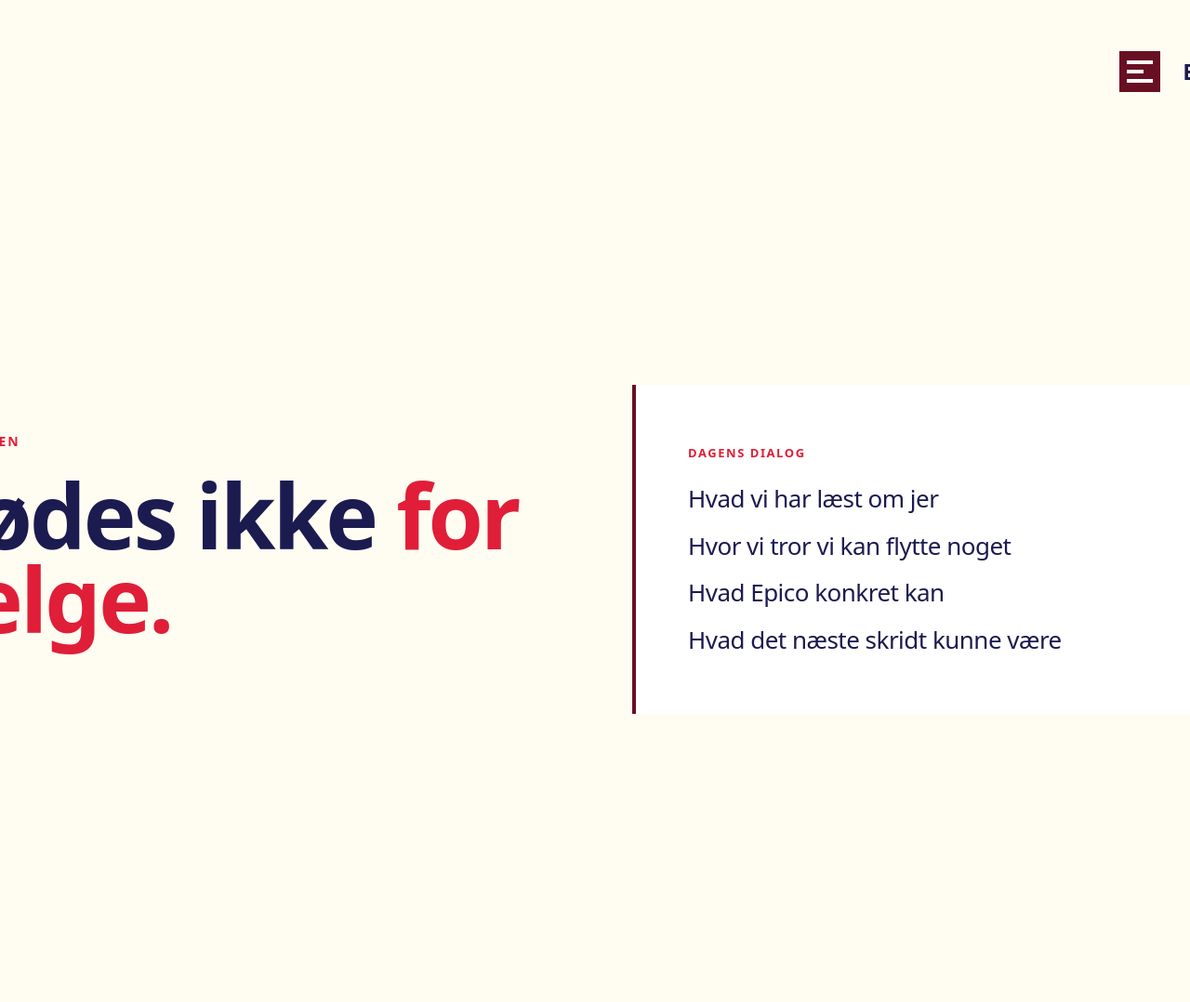
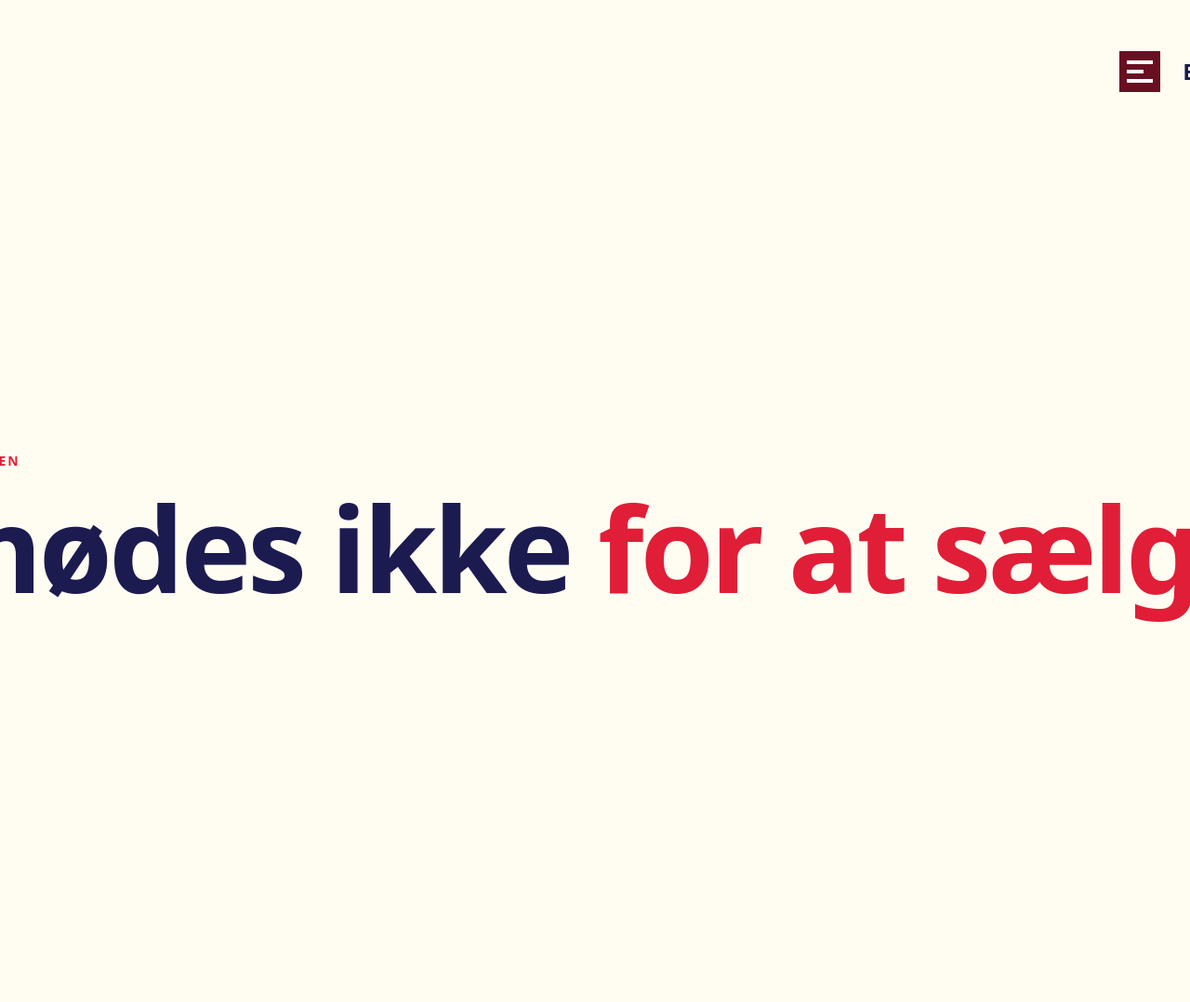
Before and after one commit to Epicodev/pitchmodul, a Python web app: template backend/templates/pitch.html.j2 in a window 1280 px wide. Shown: the part 1105-2183 px from the top of the page at 93% size. Run offline with Jinja, Linux system fonts and the light colour scheme; the template is opened without the code that fills it, so the values that code supplies are empty.

Commit message:
Fix dobbelt-agenda — slide 2 er nu ren narrativ
Slide 2 ('Hvorfor vi mødes') havde en 'Dagens dialog'-boks der
duplikerede slide 3's agenda-punkter. Fjernet — slide 2 er nu
fuldt fokuseret på client_summary som central, slagkraftig
narrativ-tekst.

Også opdateret client_summary-schemaet i Claude-tool:
- Før: 1-2 sætninger
- Nu: 3-5 sætninger, slagkraftig, ingen bulletlister
- Skal bruge sælgers brief som primær kilde

```diff
--- a/backend/claude_client.py
+++ b/backend/claude_client.py
@@ -56,7 +56,7 @@ ANALYSIS_TOOL = {
         "properties": {
             "client_summary": {
                 "type": "string",
-                "description": "1-2 sætninger der opsummerer hvem kunden er og deres nuværende situation. Brug på cover-slide.",
+                "description": "3-5 sætninger der bliver det centrale narrativ på slide 2 ('Vi mødes ikke for at sælge'). Skal være SLAGKRAFTIG og specifik — ikke generisk corporate. Tag udgangspunkt i sælgers brief hvis muligt, ellers årsrapport. Skriv som om du taler højt til mødedeltageren. Eksempel: 'I står midt i en NIS2-transformation hvor SOC-kapacitet og CISO-rekruttering haster. Vi har hjulpet 130+ virksomheder gennem lignende kompetencegab. Vi mødes for at tale om de næste 90 dage — ikke de næste 9 måneder.' Ingen bulletliste, kun fremadrettet prosa.",
             },
             "industry_tag": {
                 "type": "string",
--- a/backend/templates/pitch.html.j2
+++ b/backend/templates/pitch.html.j2
@@ -49,21 +49,10 @@
     <div class="section-tag">Hvorfor vi mødes</div>
   </div>
 
-  <div class="layout-full" style="display:grid;grid-template-columns:1fr 1fr;gap:80px;align-items:center;">
-    <div>
-      <span class="eyebrow">Vores afsæt for samtalen</span>
-      <h2 class="h1" style="margin-bottom:32px;">Vi mødes ikke <span class="accent">for at sælge.</span></h2>
-      <p class="body-lg">{{ client.summary }}</p>
-    </div>
-    <div style="background:var(--white);padding:64px 56px;border-left:4px solid var(--red);">
-      <div style="font-family:var(--font-body);font-weight:700;font-size:13px;letter-spacing:var(--kern-label);text-transform:uppercase;color:var(--raspberry);margin-bottom:24px;">Dagens dialog</div>
-      <ul style="list-style:none;padding:0;margin:0;display:flex;flex-direction:column;gap:18px;">
-        <li style="font-family:var(--font-display);font-weight:500;font-size:26px;color:var(--black-currant);letter-spacing:var(--kern-medium);line-height:1.25;">Hvad vi har læst om jer</li>
-        <li style="font-family:var(--font-display);font-weight:500;font-size:26px;color:var(--black-currant);letter-spacing:var(--kern-medium);line-height:1.25;">Hvor vi tror vi kan flytte noget</li>
-        <li style="font-family:var(--font-display);font-weight:500;font-size:26px;color:var(--black-currant);letter-spacing:var(--kern-medium);line-height:1.25;">Hvad Epico konkret kan</li>
-        <li style="font-family:var(--font-display);font-weight:500;font-size:26px;color:var(--black-currant);letter-spacing:var(--kern-medium);line-height:1.25;">Hvad det næste skridt kunne være</li>
-      </ul>
-    </div>
+  <div class="layout-full" style="display:flex;flex-direction:column;justify-content:center;">
+    <span class="eyebrow">Vores afsæt for samtalen</span>
+    <h2 class="h-display" style="margin-bottom:48px;max-width:1700px;">Vi mødes ikke <span class="accent">for at sælge.</span></h2>
+    <p class="body-lg" style="font-size:32px;line-height:1.4;max-width:1600px;font-family:var(--font-display);font-weight:500;color:var(--black-currant);letter-spacing:var(--kern-medium);">{{ client.summary }}</p>
   </div>
 
   <div class="slide-footer"><span class="footer-mark"></span>Epico × {{ client.name }}</div>
```
